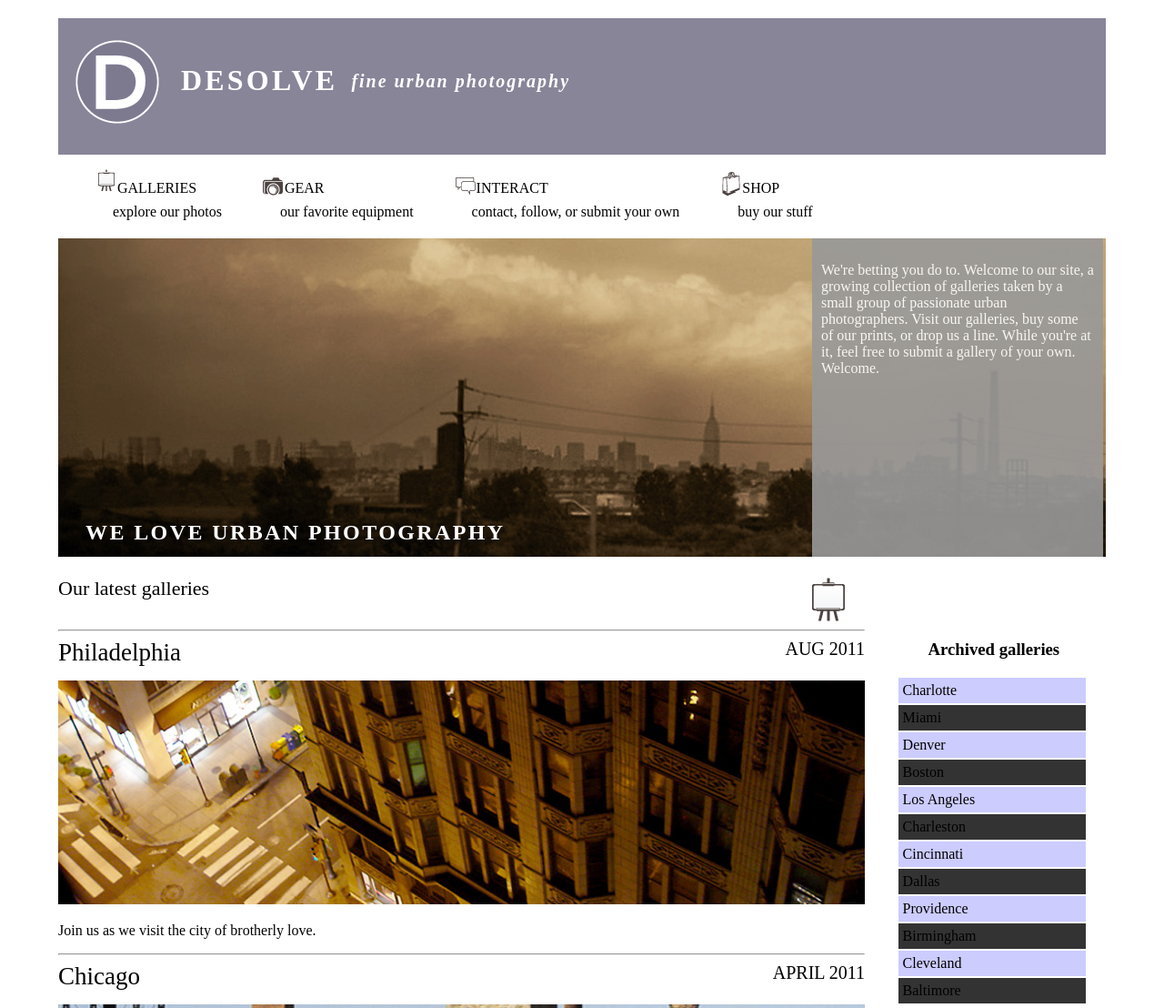
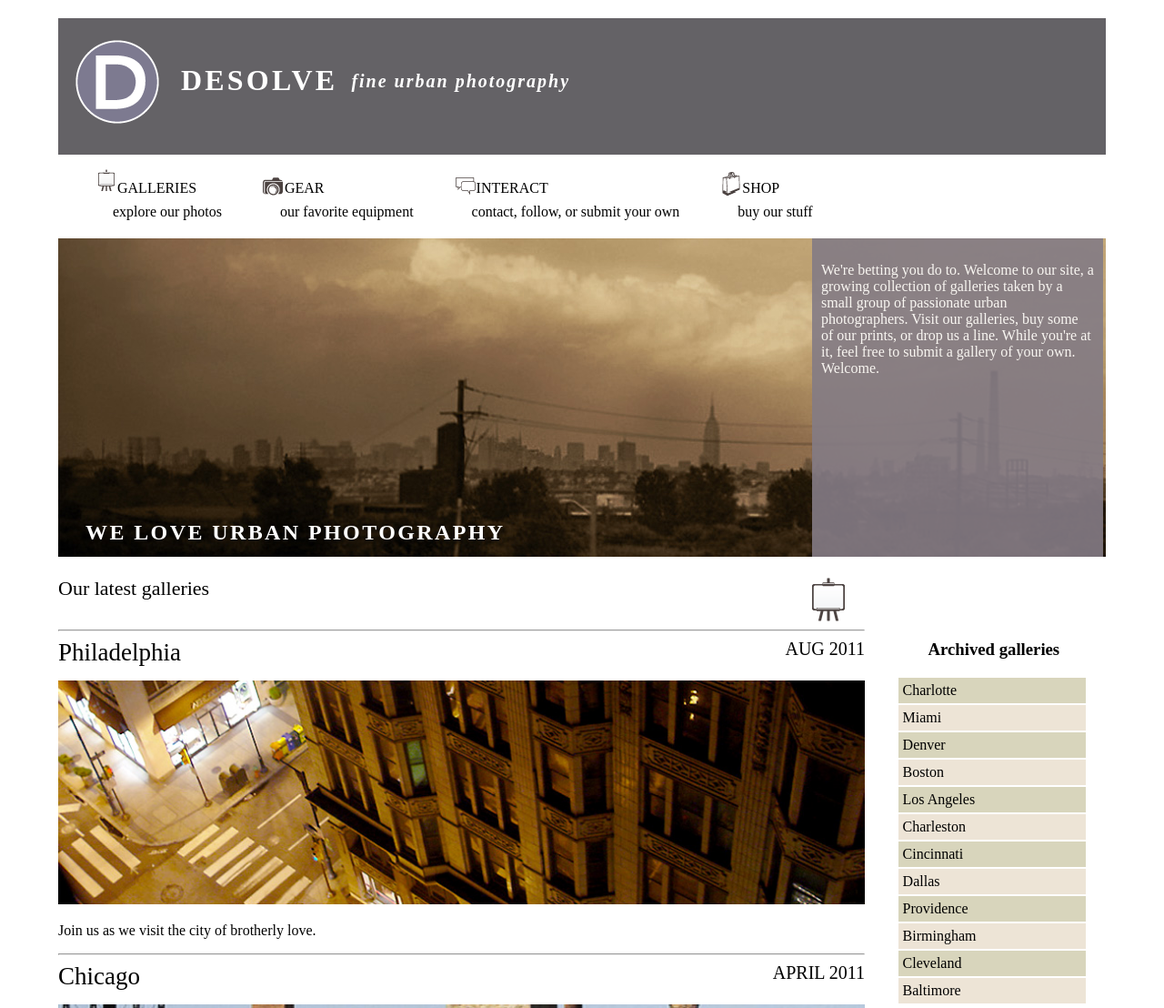
Before and after one commit to buubuu/futacodulab, a plain HTML site: page secondpage/test_desolve.html in a window 1280 px wide. Shown: the top 1108 px of the page at 91% size. Drawn offline with Linux system fonts and the light colour scheme.

Commit message:
new update

```diff
--- a/secondpage/style.css
+++ b/secondpage/style.css
@@ -9,7 +9,7 @@ body{
 
 header{
 	height: 70px;
-	background-color: #888599;
+	background-color: #646266;
 	width: 100%;
 	color: white;
 	height: 150px;
@@ -72,7 +72,7 @@ ul.menu img{
 	width: 300px;
 	height: 330px;
 	opacity: .9;
-	background-color: #999;
+	background-color: #847C85;
 	position: absolute;
 	top: 262px;
 	right: 67px;
@@ -123,17 +123,17 @@ td{
 	padding:5px;
 }
 .table1  {
-	background-color: #ccf;
+	background-color: #D8D5BC;
 
 }
 
 .table2 {
-	background-color: #333;
+	background-color: #EDE4D6;
 }
 
 
 footer{
-	background-color: #37474f;
+	background-color: #ADA982;
 	color:#;
 	width: 100%;
 	height: 100px;
```
